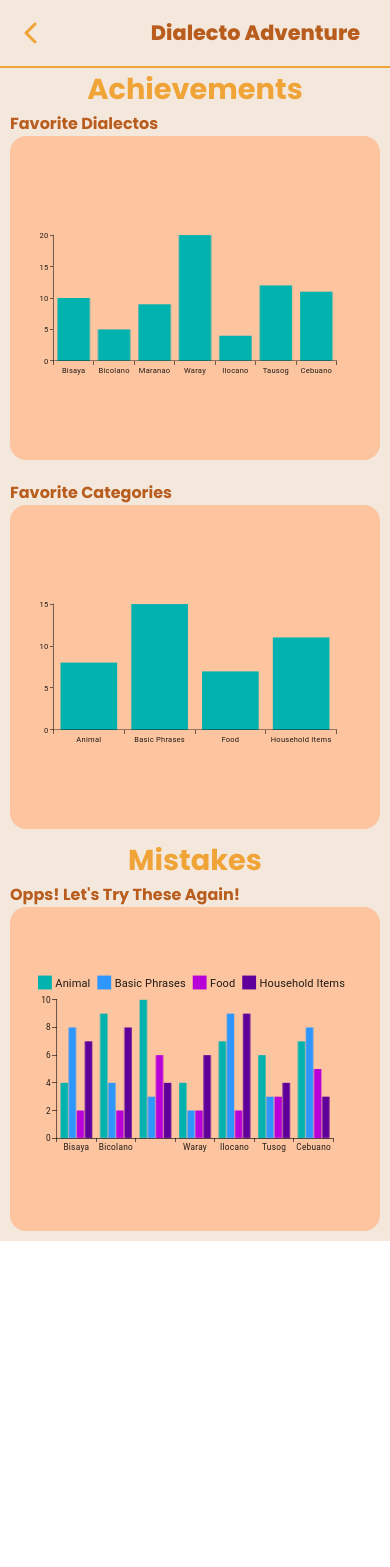
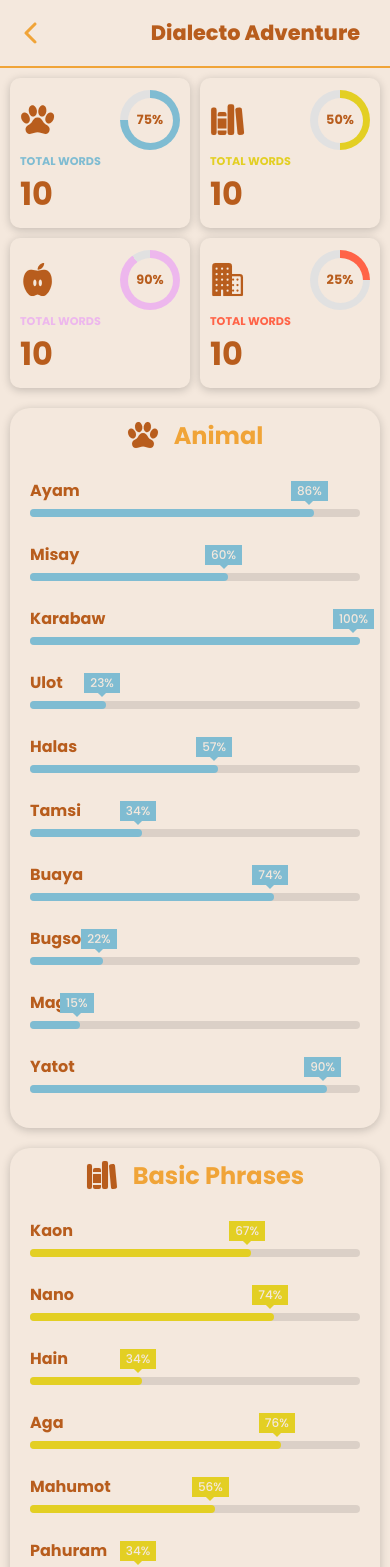
Before and after one commit to Neil-Brian-Araiz/Dialecto, a React (Vite) app: page /dialecto/progress-page in a window 390 px wide. Shown: the top 1567 px of the page. Before the commit the page ends 1241 px from the top, so only its background shows below. Built offline with nearby package versions, Linux system fonts and the light colour scheme.

Commit message:
Fixed Revision in Progress Page

```diff
--- a/index.html
+++ b/index.html
@@ -8,6 +8,8 @@
   </head>
   <body>
     <div id="root"></div>
+    <script type="module" src="https://unpkg.com/ionicons@7.1.0/dist/ionicons/ionicons.esm.js"></script>
+    <script nomodule src="https://unpkg.com/ionicons@7.1.0/dist/ionicons/ionicons.js"></script>
     <script type="module" src="/src/main.jsx"></script>
   </body>
 </html>
--- /dev/null
+++ b/src/components/ProgressCard.jsx
@@ -0,0 +1,31 @@
+import React from 'react';
+import './components.css';
+
+const ProgressCategCard = ({ percentage, bgColor, progIcon, progTitle, numWord, textColor }) => {
+  return (
+    <div className='progress-card'>
+        <div className="progress-card-header">
+            <div className="progress-title">
+                <ion-icon name={progIcon}></ion-icon>
+                <h4>{progTitle}</h4>
+            </div>
+
+            <div className="circular-progress"
+                style={{
+                background: `conic-gradient( ${bgColor} ${percentage * 3.6}deg, rgb(225, 225, 225) 0deg)`,
+                }}
+            >
+                <span className="progress-value" >{percentage}%</span>
+            </div>
+        </div>
+
+        <div className="progress-card-footer">
+            <h2 style={{color: textColor}}>total words</h2>
+            <h4>{numWord}</h4>
+        </div>
+
+    </div>
+  );
+};
+
+export default ProgressCategCard;
--- /dev/null
+++ b/src/components/WordProgress.jsx
@@ -0,0 +1,33 @@
+import React from 'react';
+import { useNavigate } from 'react-router-dom';
+import "./components.css";
+
+const WordsProgress = ({ title, words, wordIcon, bgColor }) => {
+    const navigate = useNavigate();
+
+    const handleNavigate = (path) => {
+        navigate(path);
+      };
+
+    return (
+        <div className='progress-word-container'>
+            <div className="progress-word-title">
+                <ion-icon name={wordIcon}></ion-icon>
+                <h2>{title}</h2>
+            </div>
+
+            {words.map((word, index) =>
+                <div key={index} className="progress-word-box" onClick={() => handleNavigate(word.path)}>
+                <span className='word-names'>{word.categWord}</span>
+                <div className="progress-word-bar">
+                    <span className="progress-per-word" style={{ width: word.wordPercentage, backgroundColor: bgColor}}>
+                        <span className="tooltip" style={{ backgroundColor: bgColor, '--tooltip-bg-color': bgColor }}>{word.wordPercentage}</span>
+                    </span>
+                </div>
+            </div>
+            )}
+        </div>
+    )
+}
+
+export default WordsProgress;
--- a/src/components/components.css
+++ b/src/components/components.css
@@ -88,7 +88,7 @@
     background-size: cover;
     background-position: center;
     background-repeat: no-repeat;
-    z-index: 20;
+    z-index: 1;
     overflow: hidden;
   }
 
@@ -158,7 +158,7 @@
     }
     .swiper-slide {
       width: 20rem !important;
-      height: 440px !important;
+      height: 90% !important;
     }
 
   }
@@ -242,6 +242,186 @@
     font-weight: 800;
 }
 
+/*** Progress Category Card ***/
+
+.progress-card {
+  height: 200px;
+  flex: 1 0 200px;
+  background-color: #f4e8dd;
+  border-radius: 10px;
+  box-shadow: 0 2px 10px rgba(0, 0, 0, 0.2);
+  display: flex;
+  flex-direction: column;
+  padding: 20px;
+}
+
+.circular-progress {
+  position: relative;
+  height: 60px;
+  width: 60px;
+  border-radius: 50%;
+  display: flex;
+  align-items: center;
+  justify-content: center;
+}
+
+.circular-progress::before {
+  content: "";
+  position: absolute;
+  height: 45px;
+  width: 45px;
+  border-radius: 50%;
+  background-color: #f4e8dd;
+}
+
+.progress-value {
+  position: relative;
+  font-size: .8em;
+  color: #222224;
+  font-weight: bold;
+  color: var(--secondary-color);
+}
+
+.progress-card-header {
+  display: flex;
+  justify-content: space-between;
+  align-items: center;
+  flex-direction: row;
+  height: 50%;
+  width: 100%;
+}
+
+.progress-title {
+  display: flex;
+  align-items: center;
+  justify-content: center;
+}
+
+.progress-title ion-icon {
+  font-size: 2.2rem;
+  margin-right: 15px;
+  color: var(--secondary-color);
+}
+
+.progress-title h4 {
+  color: var(--primary-color);
+  font-weight: 800;
+  font-size: 1.1rem;
+}
+
+.progress-card-footer {
+  display: flex;
+  flex-direction: column;
+  height: 50%;
+}
+
+.progress-card-footer h2 {
+  text-transform: uppercase;
+  font-size: 1.2rem;
+}
+
+.progress-card-footer h4 {
+  font-size: 2.5rem;
+  color: var(--secondary-color);
+}
+
+/*** Words Progress ***/
+
+.progress-word-container {
+  position: relative;
+  width: 49%;
+  background-color: #f4e8dd;
+  box-shadow: 0 2px 10px rgba(0, 0, 0, 0.2);
+  border-radius: 20px;
+  padding: 10px 20px;
+}
+
+.progress-word-title {
+  display: flex;
+  align-items: center;
+  justify-content: center;
+  width: 100%;
+}
+
+.progress-word-title ion-icon {
+  font-size: 2rem;
+  color: var(--secondary-color);
+  margin-right: 15px;
+}
+
+.progress-word-title h2 {
+  color: var(--primary-color);
+}
+
+.progress-word-box {
+  width: 100%;
+  margin: 25px 0;
+  cursor: pointer;
+}
+
+.word-names {
+  display: block;
+  color: var(--secondary-color);
+  font-weight: 700;
+  font-size: 1em;
+  z-index: 20;
+}
+
+.progress-word-bar {
+  height: 8px;
+  width: 100%;
+  border-radius: 6px;
+  margin-top: 6px;
+  background-color: rgba(0, 0, 0, .1);
+}
+
+.progress-per-word {
+  position: relative;
+  display: block;
+  height: 100%;
+  border-radius: 6px;
+  background-color: crimson;
+  animation: progress 0.4s ease-in-out forwards;
+  animation-delay: 0.1s;
+  opacity: 0;
+}
+
+.tooltip {
+  position: absolute;
+  right: -14px;
+  top: -28px;
+  font-size: 12px;
+  font-weight: 500;
+  color: #f4e8dd;
+  padding: 1px 6px;
+  border: 3px;
+  background-color: crimson;
+  z-index: 5;
+}
+
+.tooltip::before {
+  content: '';
+  position: absolute;
+  left: 50%;
+  bottom: -2px;
+  height: 10px;
+  width: 10px;
+  z-index: -1;
+  background-color: var(--tooltip-bg-color, rgb(125, 42, 232));
+  transform: translate(-50%) rotate(45deg);
+}
+
+@keyframes progress {
+  0% {
+    width: 0;
+    opacity: 1;
+  }
+
+  100% {
+    opacity: 1;
+  }
+}
+
 /*** Media Queries ***/
 
 @media (max-width: 767px) {
@@ -259,4 +439,26 @@
     .content-header-container button {
         font-size: 1em;
     }
+
+    .progress-card {
+      flex: 1 0 150px;
+      height: 150px;
+      padding: 10px;
+    }
+
+    .progress-card-footer h2 {
+      font-size: .7rem;
+    }
+
+    .progress-card-footer h4 {
+      font-size: 2rem;
+    }
+
+    .progress-title h4 {
+      display: none;
+    }
+
+    .progress-word-container {
+      width: 100%;
+    }
 }
--- a/src/pages/Progress.jsx
+++ b/src/pages/Progress.jsx
@@ -1,98 +1,72 @@
 import React from 'react';
 import { useNavigate } from 'react-router-dom';
-import { BarChart } from '@mui/x-charts/BarChart';
-import { axisClasses } from '@mui/x-charts';
 
+import ProgressCategCard from '../components/ProgressCard.jsx';
+import WordsProgress from '../components/WordProgress.jsx';
 import { FaChevronLeft } from "react-icons/fa6";
-import GraphSample1 from '../assets/graph1.jpg';
 import './page.css';
 
 const ProgressPage = () => {
     const navigate = useNavigate();
 
-    const uData = [10, 5, 9, 20, 4, 12, 11];
-    const xData = [8, 15, 7, 11];
+    const cards = [
+        {progTitle: "Animal", progIcon: "paw", percentage: 75, bgColor: "#7FBCD2", numWord: "10"},
+        {progTitle: "Basic Phrases", progIcon: "library", percentage: 50, bgColor: "#E3CF23", numWord: "10"},
+        {progTitle: "Food", progIcon: "nutrition", percentage: 90, bgColor: "#EDB7ED", numWord: "10"},
+        {progTitle: "Household Items", progIcon: "business", percentage: 25, bgColor: "tomato", numWord: "10"},
+    ]
 
-    const xLabels = [
-        'Bisaya',
-        'Bicolano',
-        'Maranao',
-        'Waray',
-        'Ilocano',
-        'Tausog',
-        'Cebuano',
-    ];
+    const animal = [
+        {categWord: "Ayam", wordPercentage: "86%", path: "/dialecto/content-four"},
+        {categWord: "Misay", wordPercentage: "60%", path: "/dialecto/content-four"},
+        {categWord: "Karabaw", wordPercentage: "100%", path: "/dialecto/content-four"},
+        {categWord: "Ulot", wordPercentage: "23%", path: "/dialecto/content-four"},
+        {categWord: "Halas", wordPercentage: "57%", path: "/dialecto/content-four"},
+        {categWord: "Tamsi", wordPercentage: "34%", path: "/dialecto/content-four"},
+        {categWord: "Buaya", wordPercentage: "74%", path: "/dialecto/content-four"},
+        {categWord: "Bugsok", wordPercentage: "22%", path: "/dialecto/content-four"},
+        {categWord: "Mago", wordPercentage: "15%", path: "/dialecto/content-four"},
+        {categWord: "Yatot", wordPercentage: "90%", path: "/dialecto/content-four"},
+    ]
 
-    const cLabels = [
-        'Animal',
-        'Basic Phrases',
-        'Food',
-        'Household Items'
-    ];
+    const basicPhrases = [
+        {categWord: "Kaon", wordPercentage: "67%", path: "/dialecto/content-four"},
+        {categWord: "Nano", wordPercentage: "74%", path: "/dialecto/content-four"},
+        {categWord: "Hain", wordPercentage: "34%", path: "/dialecto/content-four"},
+        {categWord: "Aga", wordPercentage: "76%", path: "/dialecto/content-four"},
+        {categWord: "Mahumot", wordPercentage: "56%", path: "/dialecto/content-four"},
+        {categWord: "Pahuram", wordPercentage: "34%", path: "/dialecto/content-four"},
+        {categWord: "Paalayon", wordPercentage: "85%", path: "/dialecto/content-four"},
+        {categWord: "Buwas", wordPercentage: "64%", path: "/dialecto/content-four"},
+        {categWord: "Bulig", wordPercentage: "36%", path: "/dialecto/content-four"},
+        {categWord: "Nakaturog", wordPercentage: "50%", path: "/dialecto/content-four"},
+    ]
 
-    const chartSetting = {
-        width: 500,
-        height: 300,
-        sx: {
-          [`.${axisClasses.left} .${axisClasses.label}`]: {
-            transform: 'translate(-20px, 0)',
-          },
-        },
-      };
+    const food = [
+        {categWord: "Luto", wordPercentage: "32%", path: "/dialecto/content-four"},
+        {categWord: "Monggos", wordPercentage: "50%", path: "/dialecto/content-four"},
+        {categWord: "Bonay", wordPercentage: "56%", path: "/dialecto/content-four"},
+        {categWord: "Utan", wordPercentage: "16%", path: "/dialecto/content-four"},
+        {categWord: "Tarong", wordPercentage: "35%", path: "/dialecto/content-four"},
+        {categWord: "Lasuna", wordPercentage: "76%", path: "/dialecto/content-four"},
+        {categWord: "Asukar", wordPercentage: "84%", path: "/dialecto/content-four"},
+        {categWord: "Lubi", wordPercentage: "34%", path: "/dialecto/content-four"},
+        {categWord: "Kapayas", wordPercentage: "64%", path: "/dialecto/content-four"},
+        {categWord: "Pasayan", wordPercentage: "24%", path: "/dialecto/content-four"},
+    ]
 
-      const dataset = [
-        {
-          animal: 4,
-          basicphrases: 8,
-          food: 2,
-          household: 7,
-          dialect: 'Bisaya',
-        },
-        {
-          animal: 9,
-          basicphrases: 4,
-          food: 2,
-          household: 8,
-          dialect: 'Bicolano',
-        },
-        {
-          animal: 10,
-          basicphrases: 3,
-          food: 6,
-          household: 4,
-          dialect: 'Maranao',
-        },
-        {
-          animal: 4,
-          basicphrases: 2,
-          food: 2,
-          household: 6,
-          dialect: 'Waray',
-        },
-        {
-          animal: 7,
-          basicphrases: 9,
-          food: 2,
-          household: 9,
-          dialect: 'Ilocano',
-        },
-        {
-          animal: 6,
-          basicphrases: 3,
-          food: 3,
-          household: 4,
-          dialect: 'Tusog',
-        },
-        {
-          animal: 7,
-          basicphrases: 8,
-          food: 5,
-          household: 3,
-          dialect: 'Cebuano',
-        }
-      ];
-
-    const valueFormatter = (value) => `${value}`;
+    const household = [
+        {categWord: "Huwataw", wordPercentage: "50%", path: "/dialecto/content-four"},
+        {categWord: "Balde", wordPercentage: "46%", path: "/dialecto/content-four"},
+        {categWord: "Martilyu", wordPercentage: "93%", path: "/dialecto/content-four"},
+        {categWord: "Purtahan", wordPercentage: "54%", path: "/dialecto/content-four"},
+        {categWord: "Kabo", wordPercentage: "24%", path: "/dialecto/content-four"},
+        {categWord: "Kalo", wordPercentage: "68%", path: "/dialecto/content-four"},
+        {categWord: "Higdaan", wordPercentage: "94%", path: "/dialecto/content-four"},
+        {categWord: "Lingkuran", wordPercentage: "23%", path: "/dialecto/content-four"},
+        {categWord: "Saraan", wordPercentage: "64%", path: "/dialecto/content-four"},
+        {categWord: "Pasayan", wordPercentage: "50%", path: "/dialecto/content-four"},
+    ]
 
     return (
         <div className='progress-wrapper'>
@@ -103,58 +77,27 @@
                 <h4>Dialecto Adventure</h4>
             </div>
 
-            <div className='progress-content'>
-                <div className='achievement-container'>
-                    <h1>Achievements</h1>
-                    <div className='ach-wrapper'>
-                        <div className='ach-card'>
-                            <h4>Favorite Dialectos</h4>
-                            <div className="ach-graph">
-                                <BarChart
-                                    width={550}
-                                    height={300}
-                                    series={[
-                                        { data: uData, id: 'uvId' },
-                                    ]}
-                                    xAxis={[{ data: xLabels, scaleType: 'band' }]}
-                                />
-                            </div>
-                        </div>
+            <div className="progress-card-container">
+                {cards.map(card => (
+                    <ProgressCategCard
+                        progTitle={card.progTitle}
+                        progIcon={card.progIcon}
+                        percentage={card.percentage}
+                        bgColor={card.bgColor}
+                        numWord={card.numWord}
+                        textColor={card.bgColor}
+                    />
+                ))}
+            </div>
 
-                        <div className='ach-card'>
-                            <h4>Favorite Categories</h4>
-                            <div className='ach-graph'>
-                                <BarChart
-                                    width={550}
-                                    height={300}
-                                    series={[
-                                        { data: xData, id: 'uvId' },
-                                    ]}
-                                    xAxis={[{ data: cLabels, scaleType: 'band' }]}
-                                />
-                            </div>
-                        </div>
-                    </div>
+            <div className="progress-categ-container">
+                <div className="num-one-container">
+                    <WordsProgress title={"Animal"} words={animal} wordIcon={"paw"} bgColor={"#7FBCD2"} />
+                    <WordsProgress title={"Basic Phrases"} words={basicPhrases} wordIcon={"library"} bgColor={"#E3CF23"} />
                 </div>
-
-                <div className='mistake-container'>
-                    <h1>Mistakes</h1>
-                    <div className='ach-card'>
-                        <h4>Opps! Let's Try These Again!</h4>
-                        <div className='ach-graph'>
-                            <BarChart
-                                dataset={dataset}
-                                xAxis={[{ scaleType: 'band', dataKey: 'dialect' }]}
-                                series={[
-                                    { dataKey: 'animal', label: 'Animal', valueFormatter },
-                                    { dataKey: 'basicphrases', label: 'Basic Phrases', valueFormatter },
-                                    { dataKey: 'food', label: 'Food', valueFormatter },
-                                    { dataKey: 'household', label: 'Household Items', valueFormatter },
-                                ]}
-                                {...chartSetting}
-                            />
-                        </div>
-                    </div>
+                <div className="num-two-container">
+                    <WordsProgress title={"Foods"} words={food} wordIcon={"nutrition"} bgColor={"#EDB7ED"} />
+                    <WordsProgress title={"Household Items"} words={household} wordIcon={"business"} bgColor={"tomato"} />
                 </div>
             </div>
         </div>
--- a/src/pages/page.css
+++ b/src/pages/page.css
@@ -150,6 +150,7 @@
 
 .progress-wrapper {
     width: 100%;
+    height: auto;
     background-color: #f4e8dd;
     overflow-x: hidden;
 }
@@ -182,65 +183,31 @@
     margin-left: 20px;
 }
 
-.progress-content {
+.progress-card-container {
     display: flex;
+    flex-wrap: wrap;
+    justify-content: center;
+    gap: 20px;
+    max-width: 100%;
+    height: auto;
+    padding: 15px;
+}
+
+.progress-categ-container {
     width: 100%;
-    flex-direction: row;
-    align-items: start;
+    padding: 20px;
+}
+
+.num-one-container, .num-two-container{
+    display: flex;
+    align-items: center;
     justify-content: space-between;
 }
 
-
-.achievement-container {
-    width: 50%;
-    padding: 0 10px 10px 10px;
-    border-right: 2px var(--primary-color) solid;
+.num-two-container {
+    margin-top: 40px;
 }
 
-.achievement-container h1 {
-    display: flex;
-    align-items: center;
-    justify-content: center;
-    color: var(--primary-color);
-}
-
-.ach-wrapper {
-    width: 100%;
-    display: flex;
-    flex-direction: column;
-    gap: 20px;
-}
-
-.ach-card {
-    width: 100%;
-}
-
-.ach-card h4 {
-    color: var(--secondary-color);
-    font-size: 1.1em;
-}
-
-.ach-graph {
-    background-color: var(--bg-color);
-    border-radius: 1em;
-    padding: 17px;
-    overflow: hidden;
-    display: flex;
-    align-items: center;
-    justify-content: center;
-}
-
-.mistake-container {
-    width: 50%;
-    padding: 0 10px 10px 10px;
-}
-
-.mistake-container h1 {
-    display: flex;
-    align-items: center;
-    justify-content: center;
-    color: var(--primary-color);
-}
 
 /*** Media Queries ***/
 
@@ -309,28 +276,21 @@
         font-size: 1.3em;
     }
 
-    .progress-content {
-        flex-direction: column;
+    .progress-card-container {
+        gap: 10px;
+        padding: 10px;
     }
 
-    .achievement-container {
-        width: 100%;
-        border: none;
+    .progress-categ-container {
+        padding: 10px;
     }
 
-    .mistake-container {
-        width: 100%;
+    .num-one-container, .num-two-container {
+        flex-direction: column;
+        gap: 20px;
     }
 
-    .achievement-container h1, .mistake-container h1 {
-        font-size: 1.8em;
-    }
-
-    .ach-card h4 {
-        font-size: 1em;
-    }
-
-    .ach-graph {
-        padding: 12px;
+    .num-two-container {
+        margin-top: 20px;
     }
 }
```
Also changed, not shown: src/components/Slider_Standby.jsx (+57 -18 lines), src/pages/ContentStandbyPage.jsx (+7 -2 lines).
